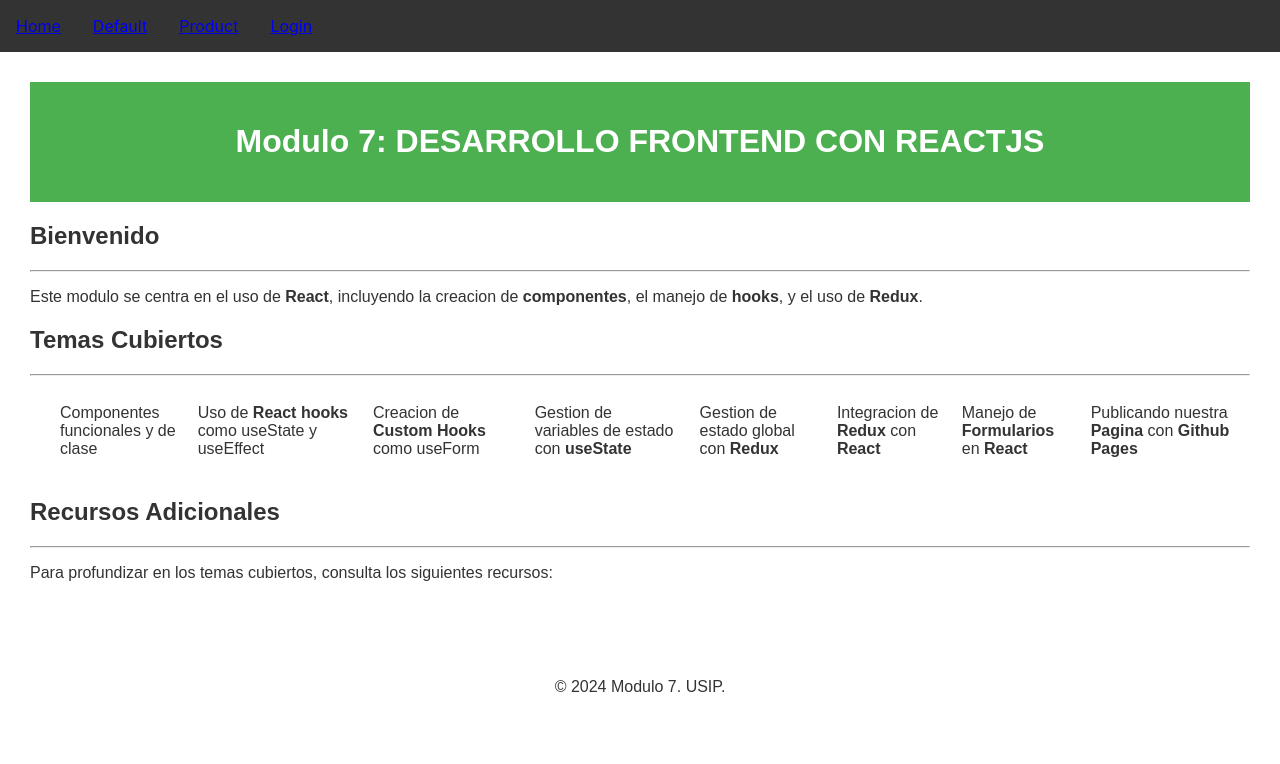
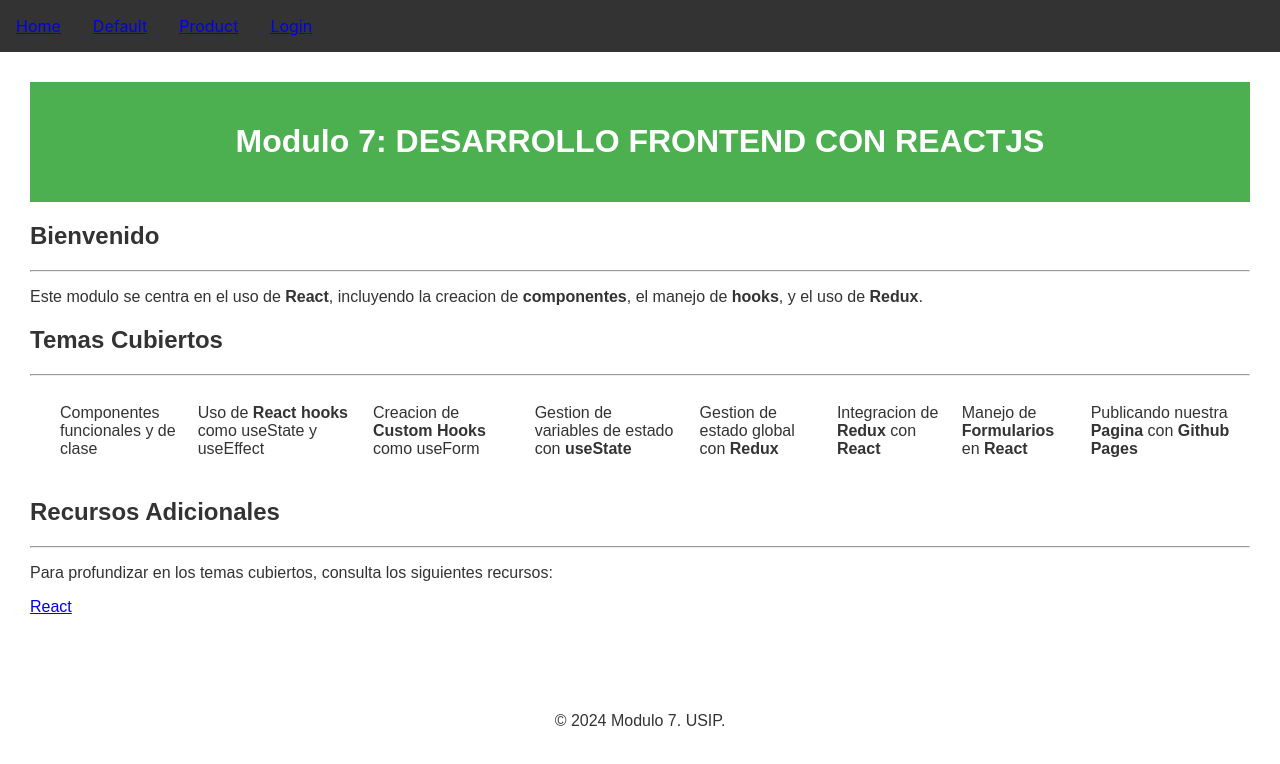
Before and after one commit to CaroLlanos/desarrollo-frontend-react-m7, a React (Create React App) app: page / in a window 1280 px wide. Shown: the top 764 px of the page. Built offline with nearby package versions, Linux system fonts and the light colour scheme.

Commit message:
corrigiendo errores de deploy

```diff
--- a/package.json
+++ b/package.json
@@ -39,5 +39,8 @@
       "last 1 firefox version",
       "last 1 safari version"
     ]
+  },
+  "devDependencies": {
+    "@babel/plugin-proposal-private-property-in-object": "^7.21.11"
   }
 }
--- a/src/screens/LandingPage/landingPage.jsx
+++ b/src/screens/LandingPage/landingPage.jsx
@@ -32,6 +32,9 @@
                     <p>
                         Para profundizar en los temas cubiertos, consulta los siguientes recursos:
                     </p>
+                    <a href="https://reactjs.org" target="_blank" rel="noopener noreferrer">
+                        React
+                    </a>
                 </section>
             </main>
             <footer>
--- a/src/screens/_components/description.jsx
+++ b/src/screens/_components/description.jsx
@@ -8,7 +8,7 @@
 
     useEffect(() => {
         dispatch(setNameModule('Desarrollo Frontend con React'))
-    }, []);
+    }, [dispatch]);
     return (
         <>
             <p>Edit <code>src/App.js</code> and save to reload.</p>
--- a/src/screens/_components/logo.jsx
+++ b/src/screens/_components/logo.jsx
@@ -10,7 +10,7 @@
 
     useEffect(() => {
         dispatch(setNameModule('Desarrollo Frontend con React'))
-    }, [] );
+    }, [dispatch] );
     return (
         <>
             <img src={logo} className="App-logo" alt="logo" />
```
Also changed, not shown: 1 other file (tests, documents, lock files or other folders).
